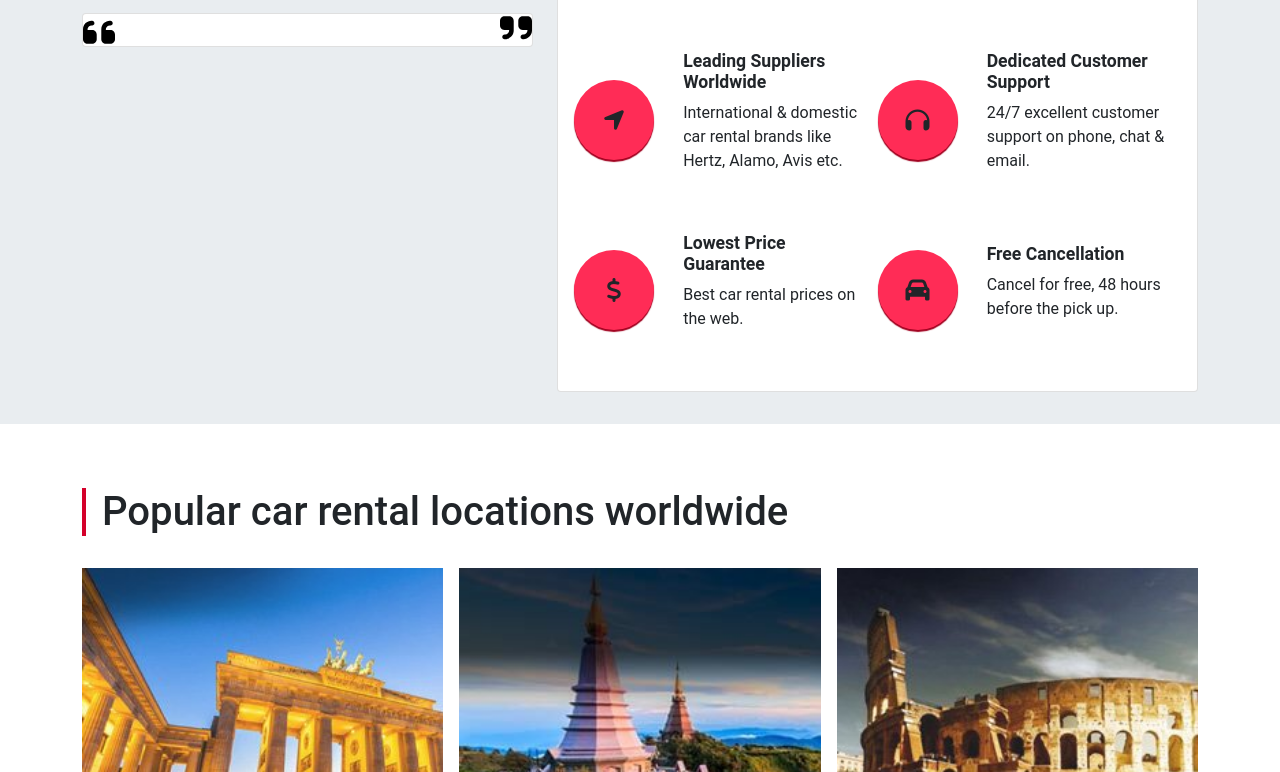
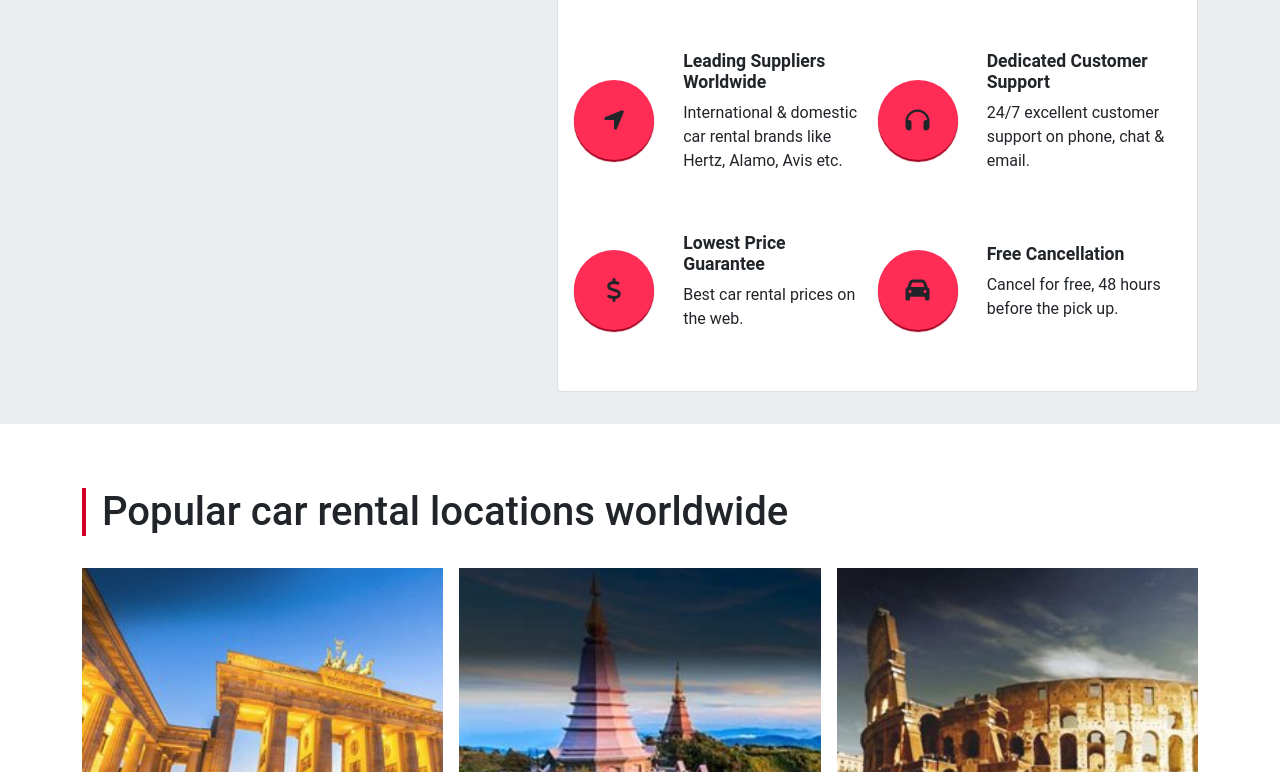
Before and after one commit to thehamzaihsan/JOSEMORAZA, a plain HTML site: page index.html in a window 1280 px wide. Shown: the part 227-999 px from the top of the page. Drawn offline with nearby package versions, Linux system fonts and the light colour scheme.

Commit message:
change name

```diff
--- a/cars.html
+++ b/index.html
@@ -49,9 +49,7 @@
                             <div class="logo d-flex justify-content-center"><img src="./images/Google-logo.png" style="height: 4rem;" alt=""></div>
                         </div>
                     </div>
-                    <div class="testimonials card">
 
-                    </div>
                 </div>
                 <div class="col-lg-7">
                     <div class="card">
```
